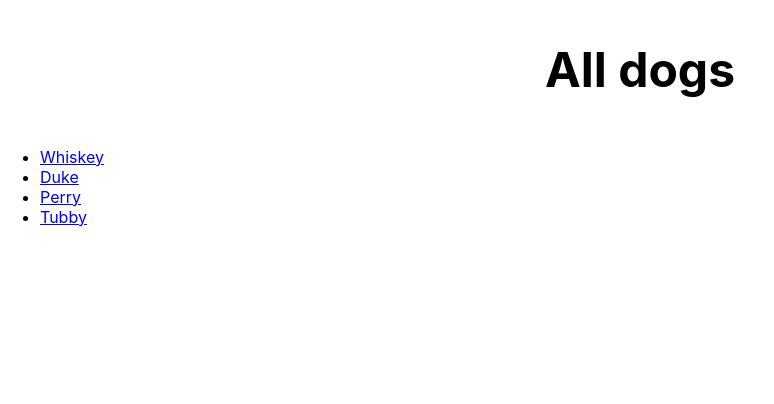
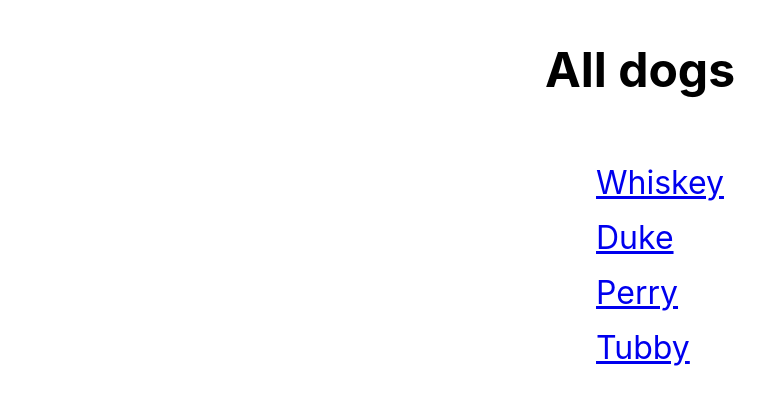
Before and after one commit to Lactantius/react-dogs-colors, a React (Create React App) app: page /dogs in a window 1280 px wide. Shown: the top 404 px of the page, without its empty margins (0-774 px from the left). Built offline with nearby package versions, Linux system fonts and the light colour scheme.

Commit message:
Style DogList page

```diff
--- /dev/null
+++ b/src/DogList.css
@@ -0,0 +1,11 @@
+.DogList {
+  display: flex;
+  flex-direction: column;
+  align-items: center;
+}
+
+.DogList ul li {
+  margin-bottom: 1rem;
+  font-size: 2rem;
+  list-style: none;
+}
--- a/src/DogList.tsx
+++ b/src/DogList.tsx
@@ -1,5 +1,7 @@
 import React from "react";
 import { Link } from "react-router-dom";
+
+import "./DogList.css";
 
 import { DogProps } from "./types";
 
```
